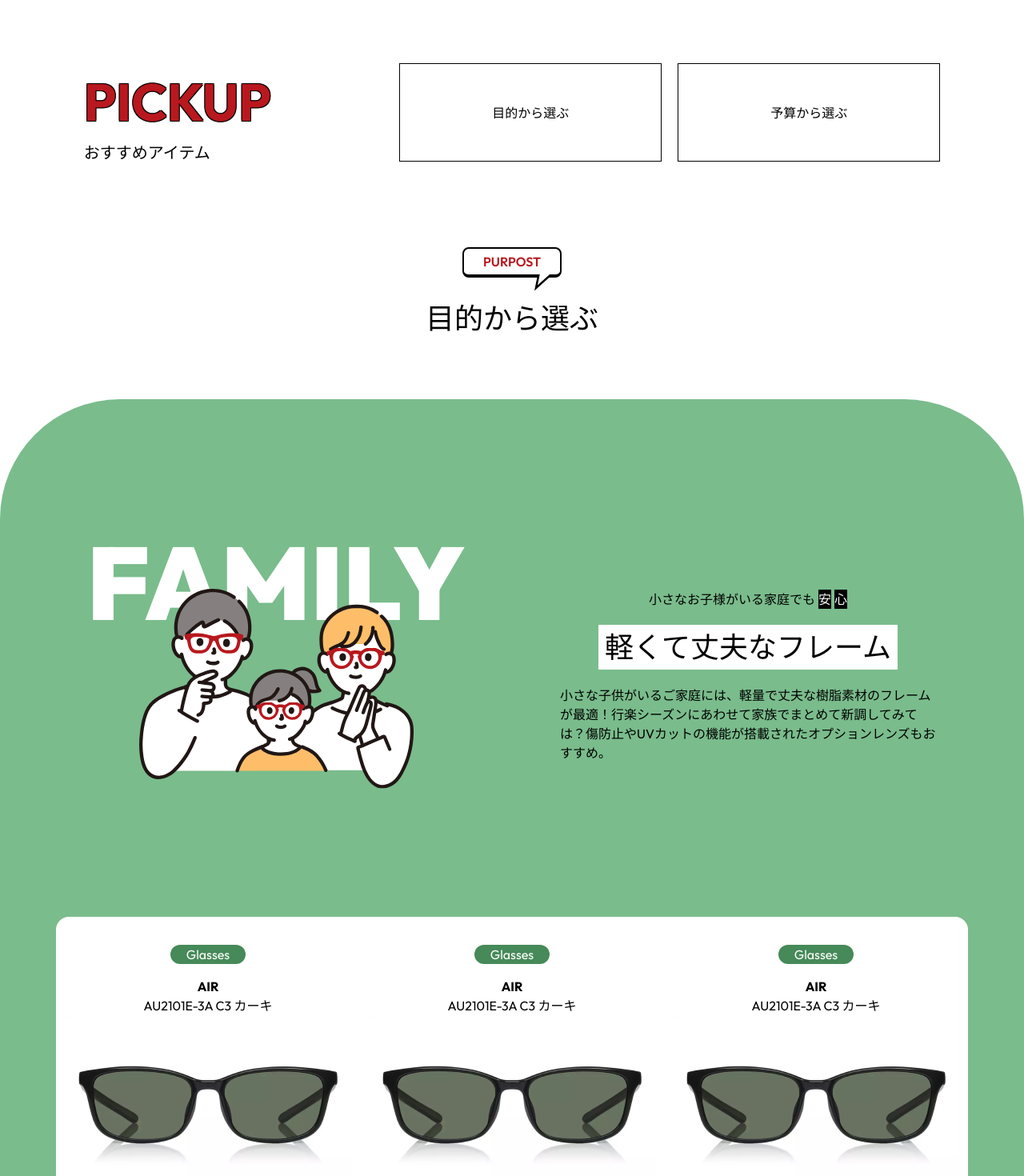
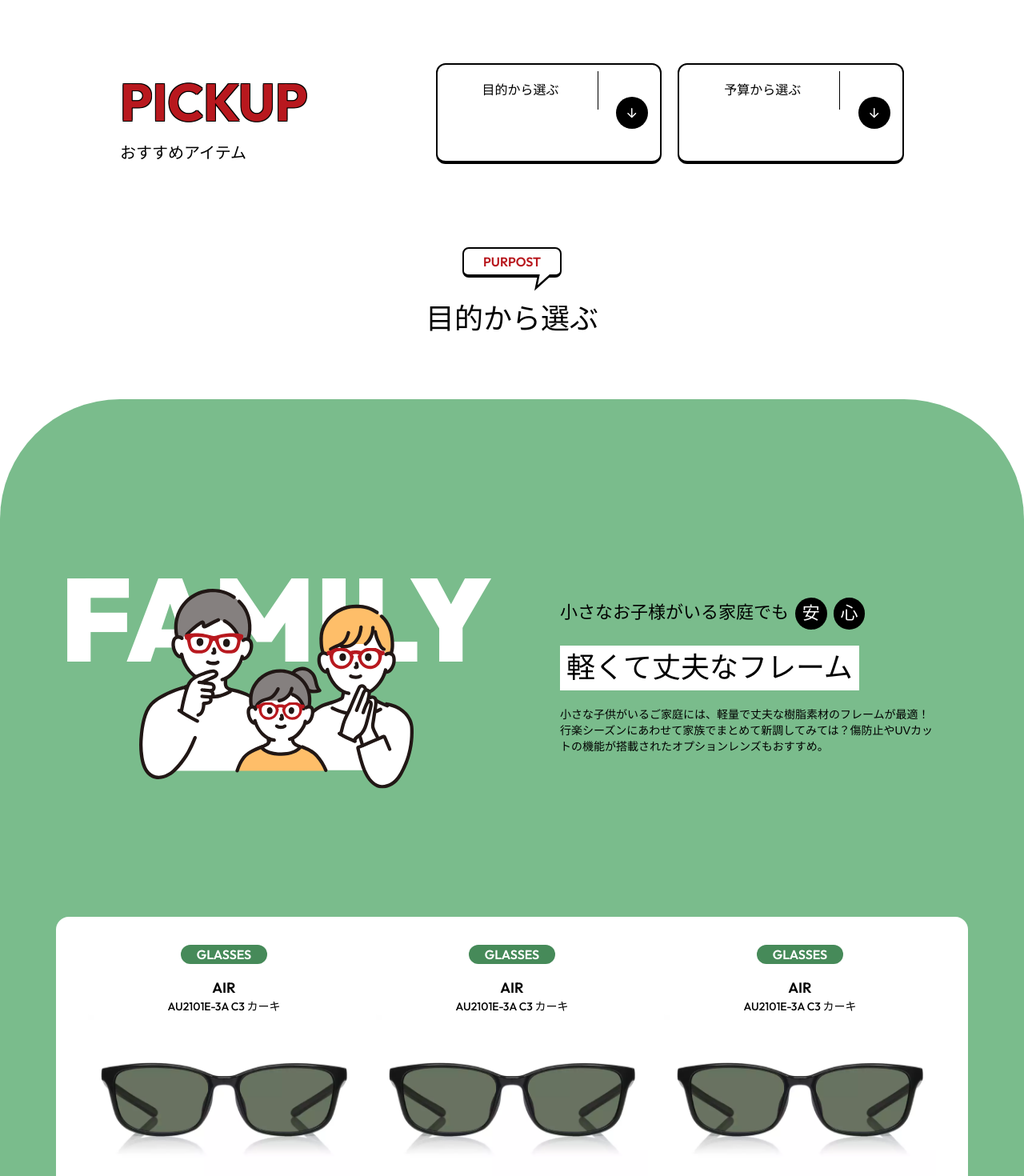
Before and after one commit to putatpol/landing_page_test, a Next.js app: page / in a window 1280 px wide. Shown: the part 2080-3550 px from the top of the page at 80% size. Built offline with nearby package versions, Linux system fonts and the light colour scheme.

Commit message:
pickup daily section

```diff
--- a/public/images/main-page/index.ts
+++ b/public/images/main-page/index.ts
@@ -7,7 +7,7 @@ import ImageProductToplist1 from "@images/main-page/SUN2107N-4S_C1.png";
 import ImageProductToplist2 from "@images/main-page/SUN2107N-4S_C1.png";
 import ImageProductToplist3 from "@images/main-page/SUN2107N-4S_C1.png";
 import ImageTabletLabtop from "@images/main-page/tablet-labtop.svg";
-
+import ImageDaily from "@images/main-page/daily.svg";
 
 export default {
   ImageMainPersons,
@@ -19,4 +19,5 @@ export default {
   ImageProductToplist2,
   ImageProductToplist3,
   ImageTabletLabtop,
+  ImageDaily,
 };
--- a/src/app/globals.css
+++ b/src/app/globals.css
@@ -29,15 +29,19 @@
   }
 
   .btn-outline-lg {
-    @apply rounded-full border px-9 py-4 uppercase hover:translate-y-0.5;
+    @apply h-[64px] rounded-full border-2 px-10 border-b-4 uppercase hover:translate-y-0.5 hover:border-b-2;
   }
 
   .btn-circle {
-    @apply rounded-full size-10 flex items-center justify-center mx-auto my-auto bg-black group-hover:bg-custom-green-dark;
+    @apply group-hover:bg-custom-green-dark mx-auto my-auto flex size-10 items-center justify-center rounded-full bg-black;
   }
 
-  .badge-green {
-    @apply bg-custom-green rounded-full px-5 text-white;
+  .badge-custom {
+    @apply rounded-full px-5 text-xs font-semibold md:text-white uppercase lg:text-base;
+  }
+
+  .text-circle {
+    @apply inline-flex h-[1.8em] w-[1.8em] items-center justify-center rounded-full align-middle;
   }
 }
 
--- a/src/app/page.tsx
+++ b/src/app/page.tsx
@@ -2,7 +2,7 @@ import MainSection from "@/components/page/main-page/Main";
 import Pickup from "@/components/page/main-page/Pickup";
 import PickupDaily from "@/components/page/main-page/Pickup-daily";
 import PickupFamily from "@/components/page/main-page/Pickup-family";
-import { outfitFont, notoSansJpFont, adobeFonts } from "@styles/fonts";
+// import { outfitFont, notoSansJpFont, adobeFonts } from "@styles/fonts";
 
 export default function Home() {
   return (
@@ -10,7 +10,7 @@ export default function Home() {
       <MainSection />
       <Pickup />
       <PickupFamily />
-      {/* <PickupDaily /> */}
+      <PickupDaily />
       {/* <div className="h-[1500px]">
       <h1 className={`${outfitFont.className} text-custom-yellow`}>outfit</h1>
       <h2 className={`${notoSansJpFont.className} text-custom-red`}>すべての</h2>
--- a/src/components/page/main-page/Main.tsx
+++ b/src/components/page/main-page/Main.tsx
@@ -74,7 +74,7 @@ const MainSection = () => {
                 <div className="flex flex-col items-center justify-center xl:flex-row [&_b]:text-xl [&_b]:lg:text-[20px]">
                   <b>2本目半額で</b>
                   <div className="text-custom-red flex items-center px-1">
-                    <p className="pr-1 text-4xl font-bold lg:text-[40px]">
+                    <p className="pr-1 text-4xl font-extrabold lg:text-[40px]">
                       ¥5,000
                     </p>
                     <b className="font-yu-gothic">がお得に！</b>
--- a/src/components/page/main-page/Pickup-family.tsx
+++ b/src/components/page/main-page/Pickup-family.tsx
@@ -10,12 +10,12 @@ const PickupFamily = () => {
   return (
     <section
       id="pickup-family"
-      className="bg-custom-green-lighter *:md:px-[70px]  rounded-t-[70px] md:rounded-t-[150px]"
+      className="bg-custom-green-lighter rounded-t-[70px] lg:rounded-t-[150px] *:lg:px-[70px]"
     >
       {/* -- Family Image -- */}
-      <div className="grid grid-cols-1 justify-center gap-10 pt-[136px] pb-40 md:grid-cols-2 md:pt-[237px]">
+      <div className="grid grid-cols-1 justify-center gap-10 pt-[136px] pb-20 lg:grid-cols-2 lg:pt-[237px] lg:pb-40">
         <div className="relative flex justify-center">
-          <h1 className="absolute -top-18 text-8xl font-black text-white uppercase md:text-9xl">
+          <h1 className="absolute -top-18 text-[87px] font-black text-white uppercase lg:text-[146px]">
             family
           </h1>
           <Image
@@ -24,15 +24,23 @@ const PickupFamily = () => {
             className="z-10 px-5"
           />
         </div>
-        <div className="mb-8 flex flex-col flex-wrap items-center justify-center gap-5 px-10 *:flex *:items-center *:justify-center">
-          <div className="flex flex-col gap-5">
-            <div className="flex gap-1">
-              <p>小さなお子様がいる家庭でも</p>
-              <span className="bg-black text-white">安</span>
-              <span className="bg-black text-white">心</span>
+        <div className="mb-8 flex flex-col flex-wrap items-center justify-center gap-5 px-6 *:flex *:items-center *:justify-center lg:px-10">
+          <div className="font-mizolet flex flex-col items-center gap-5 lg:items-start">
+            <div className="flex flex-wrap items-center justify-center gap-1 text-xl lg:justify-start lg:text-[22px]">
+              <p className="text-center leading-8 lg:text-start">
+                小さなお子様がいる
+                <span className="block md:inline space-x-2">
+                  <span>家庭でも</span>
+                  <span className="text-circle bg-black text-white">安</span>
+                  <span className="text-circle bg-black text-white">心</span>
+                </span>
+              </p>
             </div>
-            <h4 className="bg-white p-2 text-4xl">軽くて丈夫なフレーム</h4>
-            <p>
+
+            <h4 className="bg-white p-2 text-2xl lg:text-4xl">
+              軽くて丈夫なフレーム
+            </h4>
+            <p className="px-5 text-xs/6 md:px-20 lg:px-0 lg:text-sm">
               小さな子供がいるご家庭には、軽量で丈夫な樹脂素材のフレームが最適！行楽シーズンにあわせて家族でまとめて新調してみては？傷防止やUVカットの機能が搭載されたオプションレンズもおすすめ。
             </p>
           </div>
@@ -40,8 +48,8 @@ const PickupFamily = () => {
       </div>
 
       {/* -- Product item -- */}
-      <div className="mt-0 w-full md:mb-20">
-        <div className="grid grid-cols-1 rounded-2xl bg-white *:mx-auto *:flex *:py-[35px] md:grid-cols-3">
+      <div className="mt-0 md:flex w-full justify-center px-5 md:mb-20">
+        <div className="grid grid-cols-1 gap-5 rounded-2xl bg-white *:mx-auto *:flex *:py-[35px] md:grid-cols-3 md:px-10">
           <ProductItem />
           <ProductItem />
           <ProductItem />
--- a/src/components/page/main-page/Pickup.tsx
+++ b/src/components/page/main-page/Pickup.tsx
@@ -1,19 +1,13 @@
 "use client";
 
+import ButtonArrowSmall from "@/components/ui/buttons/ButtonArrowSmall";
 import TextBox from "@/components/ui/TextBox";
 import React from "react";
 
 const Pickup = () => {
-  const handleScrollClick = (id: string) => {
-    const element = document.getElementById(id);
-    if (element) {
-      element.scrollIntoView({ behavior: "smooth", block: "start" });
-    }
-  };
-
   return (
     <section>
-      <div className="mb-14 flex flex-col justify-center md:mb-26 md:flex-row md:gap-40 md:px-[70px]">
+      <div className="mb-14 flex flex-col justify-center gap-1 md:mb-26 md:flex-row md:gap-10 md:px-[70px] lg:gap-40">
         <div className="mb-8 flex flex-col items-center justify-center md:mb-0 md:items-start">
           <h2 className="text-custom-red col-span-full text-[40px] font-bold uppercase [text-shadow:1px_1px_0_#000,_-1px_1px_0_#000,_1px_-1px_0_#000,_-1px_-1px_0_#000] lg:text-[65px]">
             pickup
@@ -21,31 +15,19 @@ const Pickup = () => {
           <p className="font-mizolet text-sm lg:text-xl">おすすめアイテム</p>
         </div>
 
-        <div className="grid grid-cols-2 gap-5">
-          <div className="flex justify-end">
-            <button
-              type="button"
-              onClick={() => handleScrollClick("pickup-family")}
-              className="h-[128px] w-[147px] border bg-white md:h-[123px] md:w-[328px]"
-            >
-              <p>目的から選ぶ</p>
-            </button>
-          </div>
-          <div className="flex justify-start">
-            <button
-              type="button"
-              onClick={() => handleScrollClick("pickup-daily")}
-              className="h-[128px] w-[147px] border bg-white md:h-[123px] md:w-[328px]"
-            >
-              <p>予算から選ぶ</p>
-            </button>
-          </div>
+        <div className="grid grid-cols-1 items-center gap-5 *:flex *:justify-center md:grid-cols-2 md:items-stretch">
+          <ButtonArrowSmall idToScroll="pickup-family">
+            目的から選ぶ
+          </ButtonArrowSmall>
+          <ButtonArrowSmall idToScroll="pickup-daily">
+            予算から選ぶ
+          </ButtonArrowSmall>
         </div>
       </div>
 
-      <div className="text-center space-y-8 mb-10 md:mb-20">
+      <div className="mb-10 space-y-8 bg-white text-center md:mb-20">
         <div className="flex justify-center">
-          <div className="relative [&_p]:text-custom-red">
+          <div className="[&_p]:text-custom-red relative">
             <TextBox label="purpost" />
           </div>
         </div>
--- a/src/components/ui/ProductItem.tsx
+++ b/src/components/ui/ProductItem.tsx
@@ -6,10 +6,10 @@ import ButtonWishlist from "./buttons/ButtonWishlist";
 const ProductItem = () => {
   return (
     <div className="flex flex-col items-center">
-      <p className="badge-green">Glasses</p>
+      <p className="badge-custom bg-custom-green">Glasses</p>
       <div className="text-center mt-4">
-        <b>AIR</b>
-        <p>AU2101E-3A C3 カーキ</p>
+        <b className="font-semibold text-[18px]">AIR</b>
+        <p className="font-medium text-sm">AU2101E-3A C3 カーキ</p>
       </div>
       <Image src={MainImage.ImageProductToplist1} alt="product"/>
       <p className="py-4 space-x-1">
--- a/src/components/ui/buttons/ButtonArrowSmall.tsx
+++ b/src/components/ui/buttons/ButtonArrowSmall.tsx
@@ -0,0 +1,38 @@
+"use client";
+
+import Image from "next/image";
+import Icon from "@icons/index";
+
+const ButtonArrowSmall = ({
+  children,
+  idToScroll,
+}: {
+  children: React.ReactNode;
+  idToScroll: string;
+}) => {
+  const handleScrollClick = (id: string) => {
+    const element = document.getElementById(id);
+    if (element) {
+      element.scrollIntoView({ behavior: "smooth", block: "start" });
+    }
+  };
+
+  return (
+    <div>
+      <button
+        type="button"
+        onClick={() => handleScrollClick(idToScroll)}
+        className="btn group md:grid rounded-xl border-2 bg-white p-5 hover:translate-y-0.5 hover:border-b-2 md:grid-cols-4 md:border-b-4 md:p-0"
+      >
+        <p className="font-mizolet md-text-lg col-span-3 mx-2 my-2 flex flex-col justify-center gap-3 p-3 text-start md:border-r md:px-12">
+          {children}
+        </p>
+        <div className="btn-circle rotate-90 t justify-center flex">
+          <Image src={Icon.IconArrowWhite} alt="icon-arrow-white" />
+        </div>
+      </button>
+    </div>
+  );
+};
+
+export default ButtonArrowSmall;
```
Also changed, not shown: src/components/page/main-page/Pickup-daily.tsx (+91 -3 lines), public/images/main-page/daily.svg (added).
